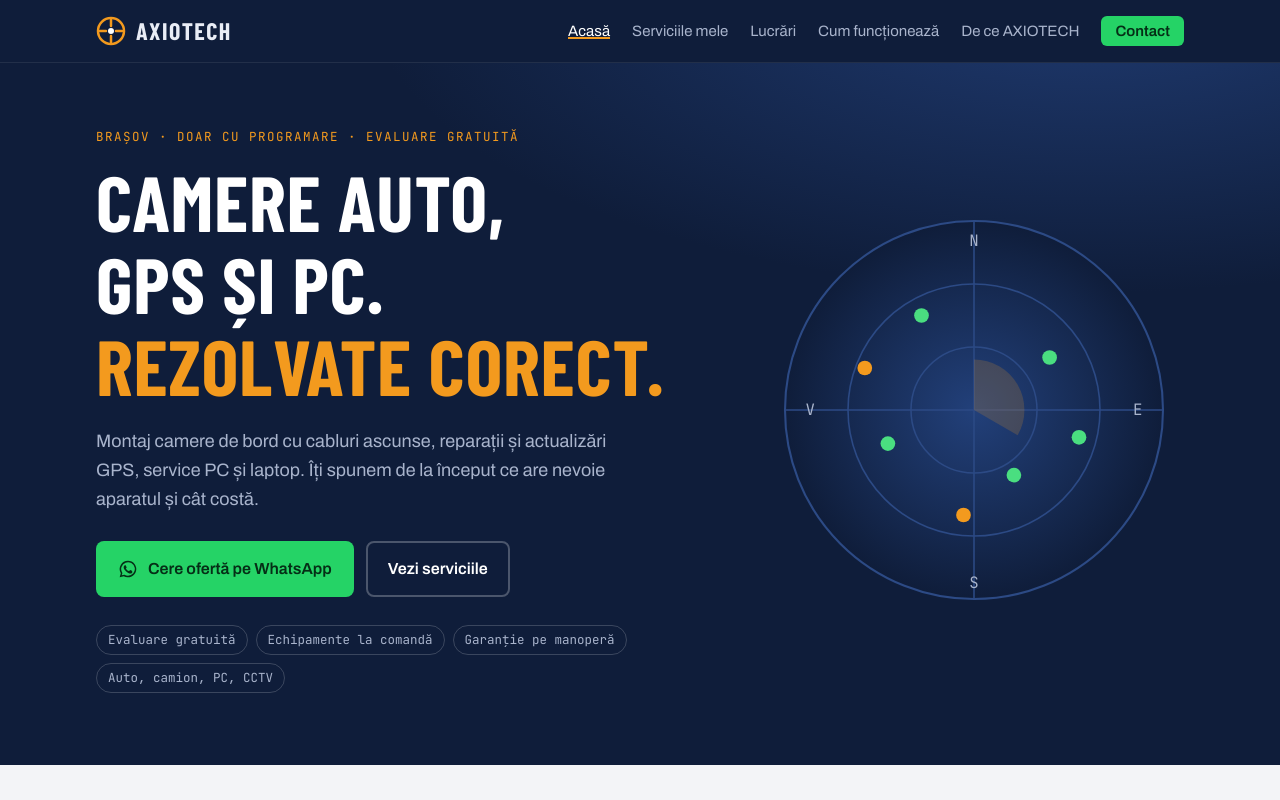
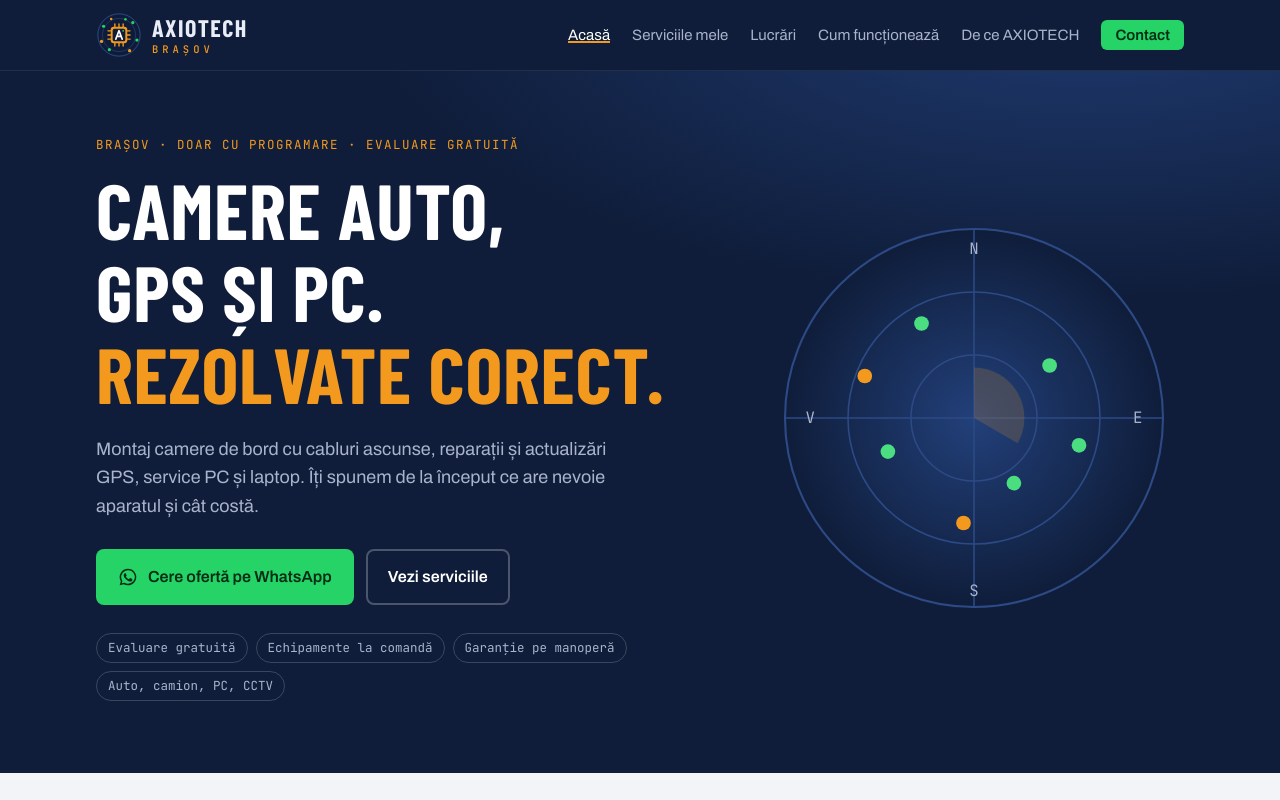
Before and after one commit to costibv19-cloud/axiotech-Brasov.github.io, a plain HTML site: page index.html in a window 1280 px wide. Shown: the top 800 px of the page. Drawn offline with nearby package versions, Linux system fonts and the light colour scheme; a web font is replaced by a local one.

Commit message:
Add files via upload

```diff
--- a/index.html
+++ b/index.html
@@ -1,6 +1,8 @@
 <!doctype html>
 <html lang="ro"><head><meta charset="utf-8"><meta name="viewport" content="width=device-width, initial-scale=1, viewport-fit=cover"><meta name="description" content="AXIOTECH Brașov: montaj camere auto și dashcam, reparații GPS și hărți pentru camion, service PC și laptop, supraveghere video CCTV. Evaluare gratuită, doar cu programare. Tel. +40 750 271 425."><title>AXIOTECH Brașov – Montaj camere auto, reparații GPS, service PC</title><style>:root{padding-left:0;padding-right:0}body{margin:0}img{max-width:100%}[hidden]{display:none!important}</style>
 
+<link rel="icon" type="image/png" href="favicon.png">
+<link rel="apple-touch-icon" href="apple-touch-icon.png">
 <link rel="preconnect" href="https://fonts.googleapis.com">
 <link rel="stylesheet" href="https://fonts.googleapis.com/css2?family=Barlow+Condensed:wght@500;600;700;800&amp;family=Archivo:wght@400;500;600&amp;family=JetBrains+Mono:wght@400;500&amp;display=swap">
 <style>
@@ -34,8 +36,12 @@ header{position:sticky;top:env(safe-area-inset-top,0px);z-index:9;background:var
 .bar{display:flex;align-items:center;justify-content:space-between;gap:16px;padding-block:12px}
 .logo{display:flex;align-items:center;gap:10px;text-decoration:none;font-family:var(--f-display);font-weight:800;font-size:24px;letter-spacing:.06em}
 .logo svg{flex:none}
+.logo-txt{display:grid;line-height:1}
+.logo-name{font-size:24px}
+.logo-city{font-family:var(--f-mono);font-weight:500;font-size:10.5px;letter-spacing:.38em;color:var(--amber);margin-top:4px}
 nav ul{display:flex;gap:22px;list-style:none;margin:0;padding:0;font-size:15px}
-nav a{text-decoration:none;color:var(--on-navy-muted)}
+nav a{text-decoration:none;color:var(--on-navy-muted);white-space:nowrap}
+@media (max-width:440px){.hide-sm{display:none}.logo-name{font-size:21px}.logo svg{width:40px;height:40px}.bar{gap:10px}}
 nav a:hover{color:#fff}
 .nav-cta{background:var(--wa);color:var(--wa-ink)!important;padding:7px 14px;border-radius:6px;font-weight:600}
 .nav-cta:hover{background:var(--wa-dark)}
@@ -188,13 +194,13 @@ footer .wrap{display:flex;flex-wrap:wrap;justify-content:space-between;gap:12px;
 <script type="application/ld+json">{"@context":"https://schema.org","@type":"LocalBusiness","name":"AXIOTECH","description":"Montaj camere auto și dashcam, reparații GPS și actualizări hărți, service PC și laptop, sisteme de supraveghere video.","telephone":"+40750271425","address":{"@type":"PostalAddress","addressLocality":"Brașov","addressCountry":"RO"},"areaServed":"Brașov","priceRange":"$$"}</script></head><body><header>
   <div class="wrap bar">
     <a class="logo" href="#top" aria-label="AXIOTECH, începutul paginii">
-      <svg width="30" height="30" viewBox="0 0 30 30" aria-hidden="true"><circle cx="15" cy="15" r="13" fill="none" stroke="#f39a1e" stroke-width="2.5"></circle><path d="M15 4v6M15 20v6M4 15h6M20 15h6" stroke="#f39a1e" stroke-width="2.5" stroke-linecap="round"></path><circle cx="15" cy="15" r="3" fill="#ffffff"></circle></svg>
-      AXIOTECH
+      <svg width="46" height="46" aria-hidden="true" viewBox="0 0 200 200"> <circle cx="100" cy="100" r="92" fill="#0f1d3a" fill-opacity=".55" stroke="#3a5ea6" stroke-width="3"></circle> <circle cx="100" cy="100" r="72" fill="none" stroke="#2c4a85" stroke-width="2.5"></circle> <g fill="#25d366"><circle cx="33" cy="62" r="7"></circle><circle cx="160" cy="46" r="7"></circle><circle cx="178" cy="122" r="7"></circle><circle cx="58" cy="164" r="7"></circle><circle cx="128" cy="32" r="5.5"></circle></g> <g fill="#f39a1e"><circle cx="24" cy="128" r="7"></circle><circle cx="146" cy="168" r="7"></circle><circle cx="66" cy="30" r="5.5"></circle></g> <g transform="translate(40 40)"> <g stroke="#f39a1e" stroke-width="6" stroke-linecap="round"><path d="M42 12v12M60 12v12M78 12v12M42 96v12M60 96v12M78 96v12M12 42h12M12 60h12M12 78h12M96 42h12M96 60h12M96 78h12"></path></g> <rect x="24" y="24" width="72" height="72" rx="13" fill="#f39a1e"></rect><rect x="32.5" y="32.5" width="55" height="55" rx="8" fill="#0f1d3a"></rect> <path d="M46 78 60 41l14 37M51 66h18" fill="none" stroke="#fff" stroke-width="7" stroke-linecap="round" stroke-linejoin="round"></path> <circle cx="78" cy="42" r="4" fill="#25d366"></circle> </g> </svg>
+      <span class="logo-txt"><span class="logo-name">AXIOTECH</span><span class="logo-city">BRAȘOV</span></span>
     </a>
     <nav aria-label="Navigare principală">
       <ul>
         <li class="hide-m"><a href="#top" id="nav-home" aria-current="page">Acasă</a></li>
-        <li><a href="servicii.html" id="nav-svc">Serviciile mele</a></li>
+        <li><a href="servicii.html" id="nav-svc">Serviciile<span class="hide-sm"> mele</span></a></li>
         <li class="hide-m"><a href="#lucrari">Lucrări</a></li>
         <li class="hide-m"><a href="#cum">Cum funcționează</a></li>
         <li class="hide-m"><a href="#de-ce">De ce AXIOTECH</a></li>
```
Also changed, not shown: servicii.html (+10 -4 lines), apple-touch-icon.png (added), favicon.png (added).
